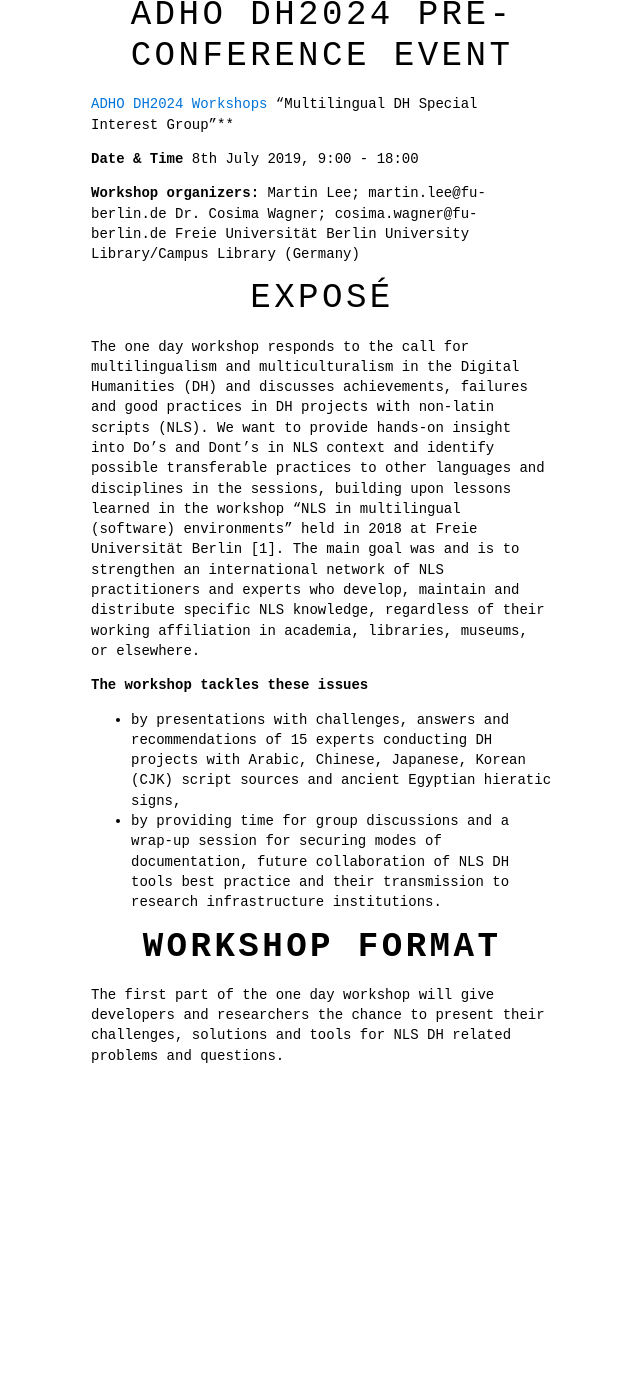
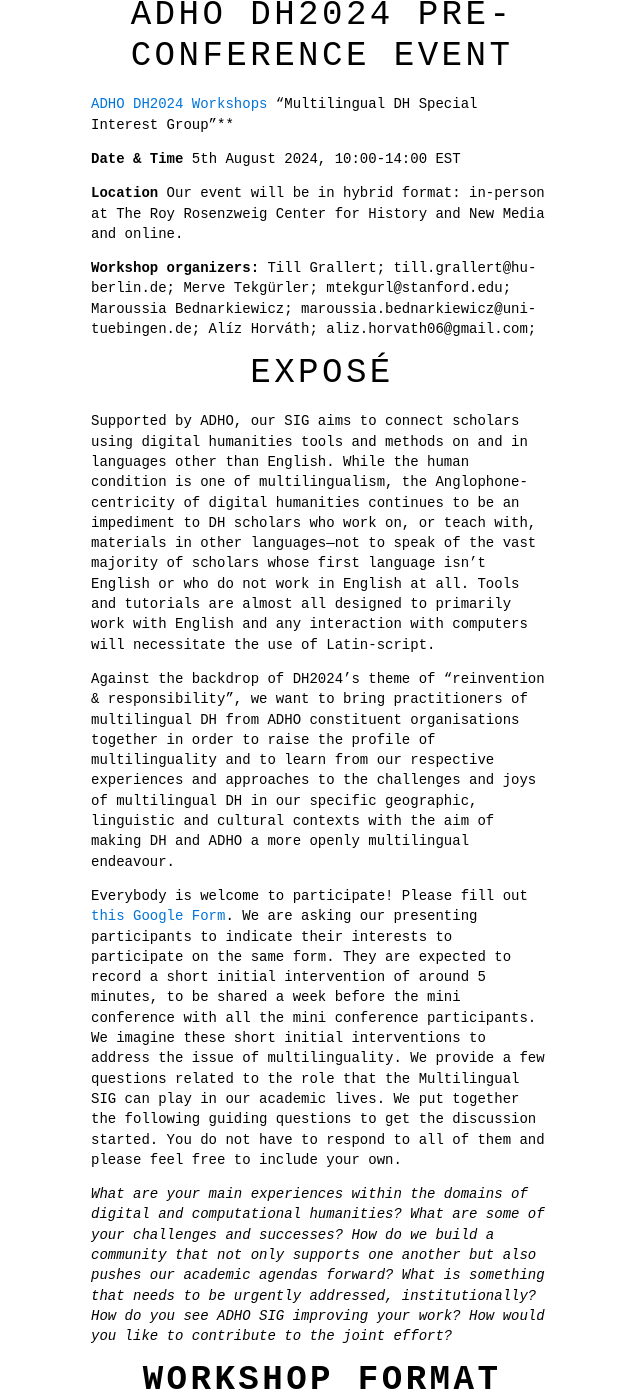
Before and after one commit to multilingual-dh/multilingual-dh.github.io, a Jekyll site: the page built from en/dh2024.md, in a window 1280 px wide and 1400 px high, scrolled down 287 px. Shown: the whole window, without its empty margins (318-958 px from the left). Built offline with Jekyll 4.4.1, drawn with Linux system fonts in a browser that asks for light colours; before the commit the page ends 1417 px from its top, so only the background shows below that; some of the changed text lies outside the part shown.

Commit message:
Update dh2024.md
finalized the text

```diff
--- a/en/dh2024.md
+++ b/en/dh2024.md
@@ -9,22 +9,33 @@
 [ADHO DH2024 Workshops](https://dh2024.adho.org/program/workshops/) "Multilingual DH Special Interest Group"**
 
 **Date &amp; Time**
-8th July 2019, 9:00 - 18:00
+5th August 2024, 10:00-14:00 EST
+
+**Location**
+Our event will be in hybrid format: in-person at The Roy Rosenzweig Center for History and New Media and online.
 
 **Workshop organizers:**
-Martin Lee; martin.lee@fu-berlin.de
-Dr. Cosima Wagner; cosima.wagner@fu-berlin.de
-Freie Universität Berlin
-University Library/Campus Library (Germany)
+Till Grallert; till.grallert@hu-berlin.de;
+Merve Tekgürler; mtekgurl@stanford.edu;
+Maroussia Bednarkiewicz; maroussia.bednarkiewicz@uni-tuebingen.de;
+Alíz Horváth; aliz.horvath06@gmail.com;
 
 
 # Exposé
 
-The one day workshop responds to the call for multilingualism and multiculturalism in the Digital Humanities (DH) and discusses achievements, failures and good practices in DH projects with non-latin scripts (NLS). We want to provide hands-on insight into Do’s and Dont’s in NLS context and identify possible transferable practices to other languages and disciplines in the sessions, building upon lessons learned in the workshop “NLS in multilingual (software) environments” held in 2018 at Freie Universität Berlin [1]. The main goal was and is to strengthen an international network of NLS practitioners and experts who develop, maintain and distribute specific NLS knowledge, regardless of their working affiliation in academia, libraries, museums, or elsewhere.
+Supported by ADHO, our SIG aims to connect scholars using digital humanities tools and methods on and in languages other than English. While the human condition is one of multilingualism, the Anglophone-centricity of digital humanities continues to be an impediment to DH scholars who work on, or teach with, materials in other languages---not to speak of the vast majority of scholars whose first language isn’t English or who do not work in English at all. Tools and tutorials are almost all designed to primarily work with English and any interaction with computers will necessitate the use of Latin-script.
 
-**The workshop tackles these issues**
-* by presentations with challenges, answers and recommendations of 15 experts conducting DH projects with Arabic, Chinese, Japanese, Korean (CJK) script sources and ancient Egyptian hieratic signs,
-* by providing time for group discussions and a wrap-up session for securing modes of documentation, future collaboration of NLS DH tools best practice and their transmission to research infrastructure institutions.
+Against the backdrop of DH2024’s theme of "reinvention & responsibility", we want to bring practitioners of multilingual DH from ADHO constituent organisations together in order to raise the profile of multilinguality and to learn from our respective experiences and approaches to the challenges and joys of multilingual DH in our specific geographic, linguistic and cultural contexts with the aim of making DH and ADHO a more openly multilingual endeavour.
+
+Everybody is welcome to participate! Please fill out [this Google Form](https://forms.gle/LAqFBYy8S7x5HdAx6). We are asking our presenting participants to indicate their interests to participate on the same form. They are expected to record a short initial intervention of around 5 minutes, to be shared a week before the mini conference with all the mini conference participants. We imagine these short initial interventions to address the issue of multilinguality. We provide a few questions related to the role that the Multilingual SIG can play in our academic lives. We put together the following guiding questions to get the discussion started. You do not have to respond to all of them and please feel free to include your own.
+
+*What are your main experiences within the domains of digital and computational humanities? What are some of your challenges and successes? How do we build a community that not only supports one another but also pushes our academic agendas forward? What is something that needs to be urgently addressed, institutionally? How do you see ADHO SIG improving your work? How would you like to contribute to the joint effort?*
 
 # **Workshop Format**
-The first part of the one day workshop will give developers and researchers the chance to present their challenges, solutions and tools for NLS DH related problems and questions.
+The pre-conference event will consist of three parts. Leading up to the event, we are gathering interests from community members who would like to present a short intervention. These interventions will be recorded and uploaded on a private site to be shared with all participants ahead of time. Our goal in asking for recordings is to make sure that our communities can join us asynchronously and we can spend more time discussing and conversing among ourselves.
+
+In the morning of the mini-conference we will kick off with a [fishbowl discussion](https://en.wikipedia.org/wiki/Fishbowl_(conversation)_) to identify common tropes and interests which we will then discuss in in-person and online break-out sessions. In the afternoon, we close with a plenary session.
+
+This pre-conference event will give us, the multilingual DH community, to share our needs and interests with one another and help us guide our the role that the Multilingual SIG can play in our academic lives.
+
+Please note that presenting at DH2024 is NOT a requirement for participation in the SIG event.
```
